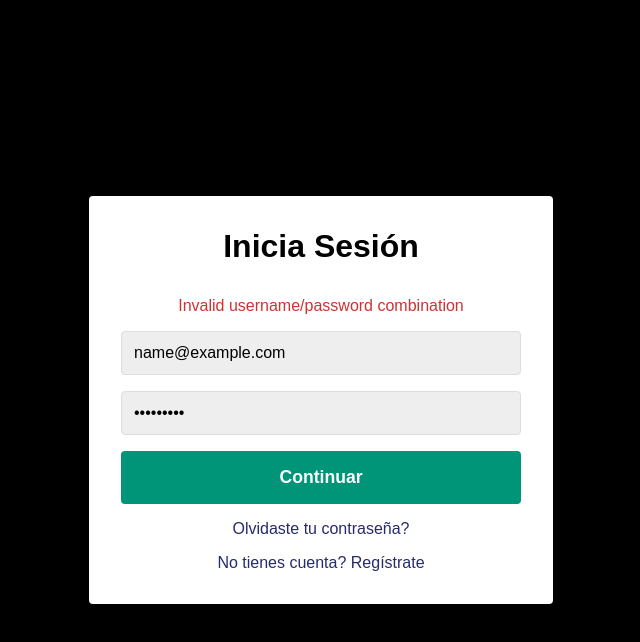
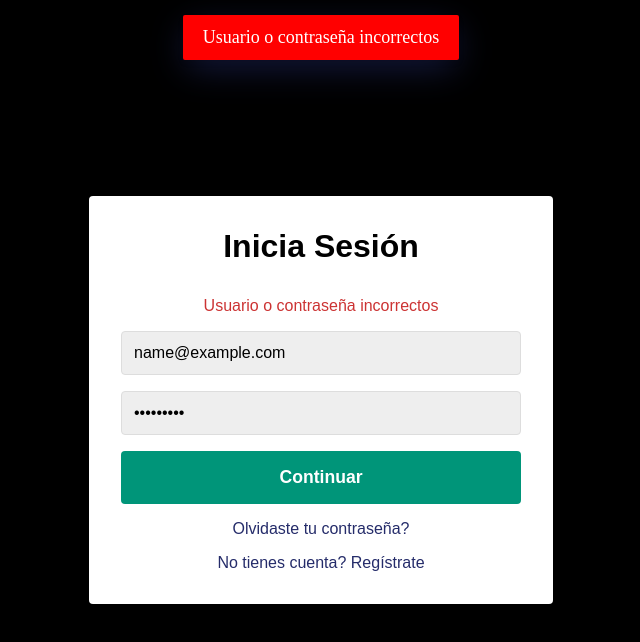
Before and after one commit to badano-nicolas/coder-javascript, a plain HTML site: page index.html in a window 1280 px wide. Both pictures are taken after typing "name@example.com", "Sample123" into the empty fields and a click on the button "Continuar". Shown: the whole page, without its empty margins (319-959 px from the left). Drawn offline with nearby package versions, Linux system fonts and the light colour scheme.

Commit message:
Added toastify and implemented when login is wrong

```diff
--- a/index.html
+++ b/index.html
@@ -6,6 +6,7 @@
     <meta http-equiv="X-UA-Compatible" content="IE=edge">
     <meta name="viewport" content="width=device-width, initial-scale=1.0">
     <link rel="stylesheet" href="./src/sign-up.css">
+    <link rel="stylesheet" type="text/css" href="https://cdn.jsdelivr.net/npm/toastify-js/src/toastify.min.css">
     <title>Coder Javascript</title>
 </head>
 
@@ -56,6 +57,7 @@
             </p>
         </form>
     </div>
+    <script type="text/javascript" src="https://cdn.jsdelivr.net/npm/toastify-js"></script>
     <script src="./src/sign-up.js"></script>
 </body>
 
--- a/src/sign-up.js
+++ b/src/sign-up.js
@@ -29,6 +29,20 @@ function clearInputError(inputElement) {
     inputElement.parentElement.querySelector(".form-input-error-message").textContent = "";
 }
 
+function showErrorToast(message) {
+    Toastify({
+        text: message,
+        duration: 3000,
+        newWindow: true,
+        gravity: "top", // `top` or `bottom`
+        position: "center", // `left`, `center` or `right`
+        stopOnFocus: true, // Prevents dismissing of toast on hover
+        style: {
+            background: "red",
+        }
+    }).showToast();
+}
+
 document.addEventListener("DOMContentLoaded", () => {
 
     linkCreateAccount.addEventListener("click", e => {
@@ -56,13 +70,26 @@ document.addEventListener("DOMContentLoaded", () => {
 
             // Check username
             if (user === formUsername || email === formUsername) {
+
                 // Check password
                 if (password === formPassword) {
                     window.location.href = './game.html';
                 }
+                else {
+                    showErrorToast("Usuario o contraseña incorrectos")
+                    setFormMessage(loginForm, "error", "Usuario o contraseña incorrectos");
+                }
+            }
+            else {
+                showErrorToast("Usuario o contraseña incorrectos")
+                setFormMessage(loginForm, "error", "Usuario o contraseña incorrectos");
             }
         }
-        setFormMessage(loginForm, "error", "Invalid username/password combination");
+        else {
+            showErrorToast("Usuario o contraseña incorrectos")
+            setFormMessage(loginForm, "error", "Usuario o contraseña incorrectos");
+        }
+
     });
 
     createAccountForm.addEventListener("submit", e => {
```
